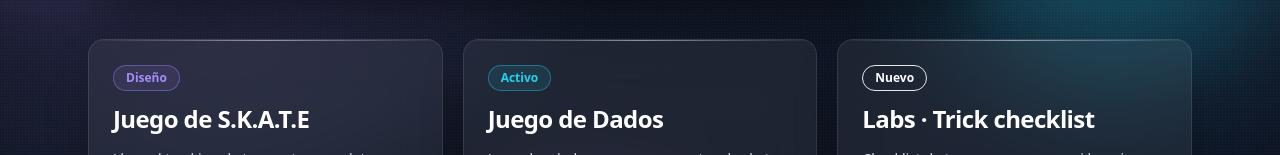
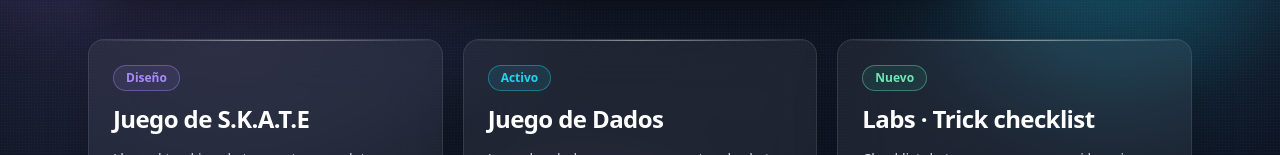
Before and after one commit to calderonsteven/patineto, a Next.js app: page / in a window 1280 px wide. Shown: the part 380-535 px from the top of the page. Built offline with nearby package versions, Linux system fonts and the light colour scheme.

Commit message:
fix: add missing Nuevo status style in game card

```diff
--- a/components/game-card.tsx
+++ b/components/game-card.tsx
@@ -11,6 +11,7 @@ export function GameCard({ title, description, href, status }: GameCardProps) {
   const statusStyles = {
     Diseño: 'text-hype-purple border-hype-purple/40 bg-hype-purple/10',
     Activo: 'text-hype-cyan border-hype-cyan/40 bg-hype-cyan/10',
+    Nuevo: 'text-emerald-300 border-emerald-300/40 bg-emerald-400/10',
     'Próximamente': 'text-hype-pink border-hype-pink/40 bg-hype-pink/10',
   };
 
```
